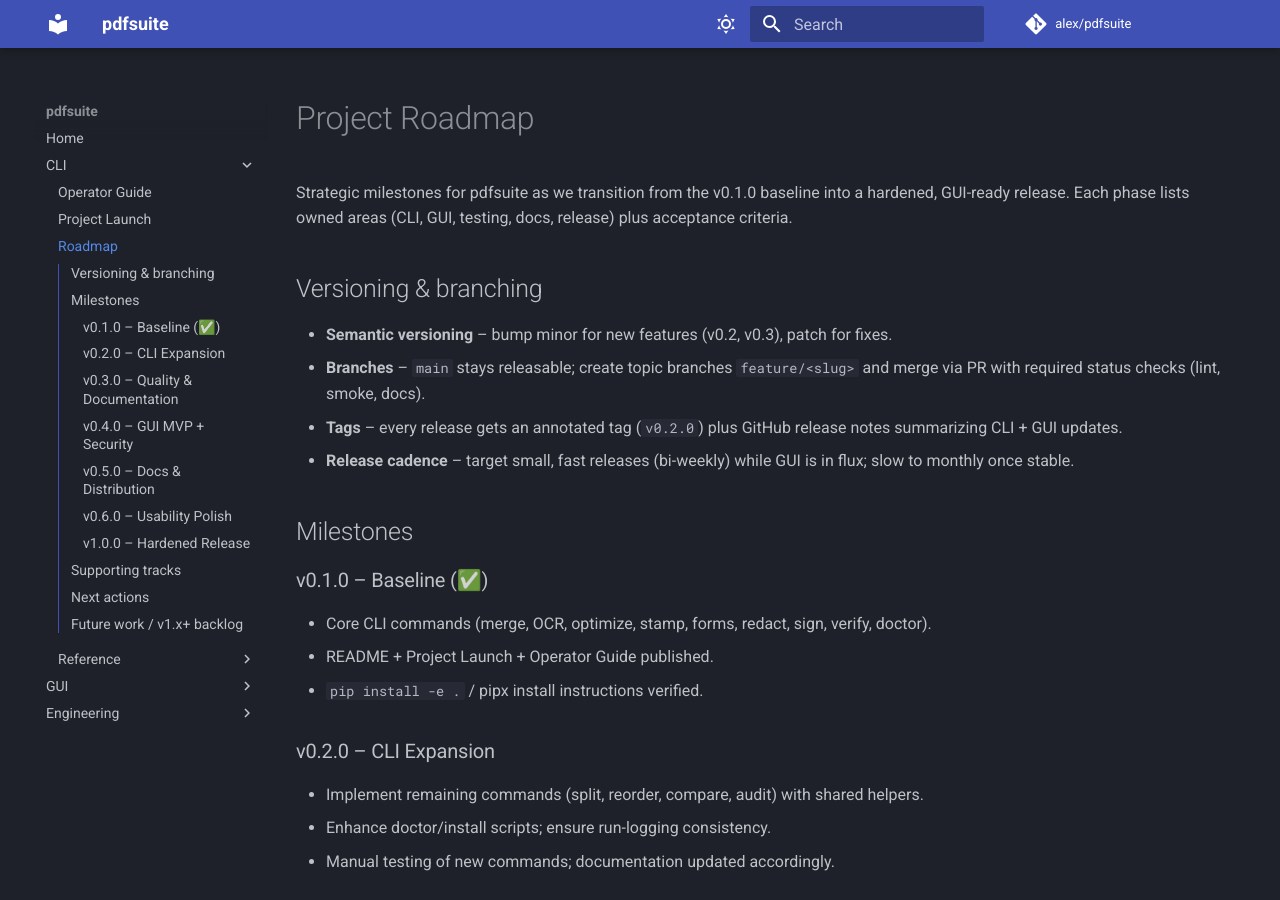
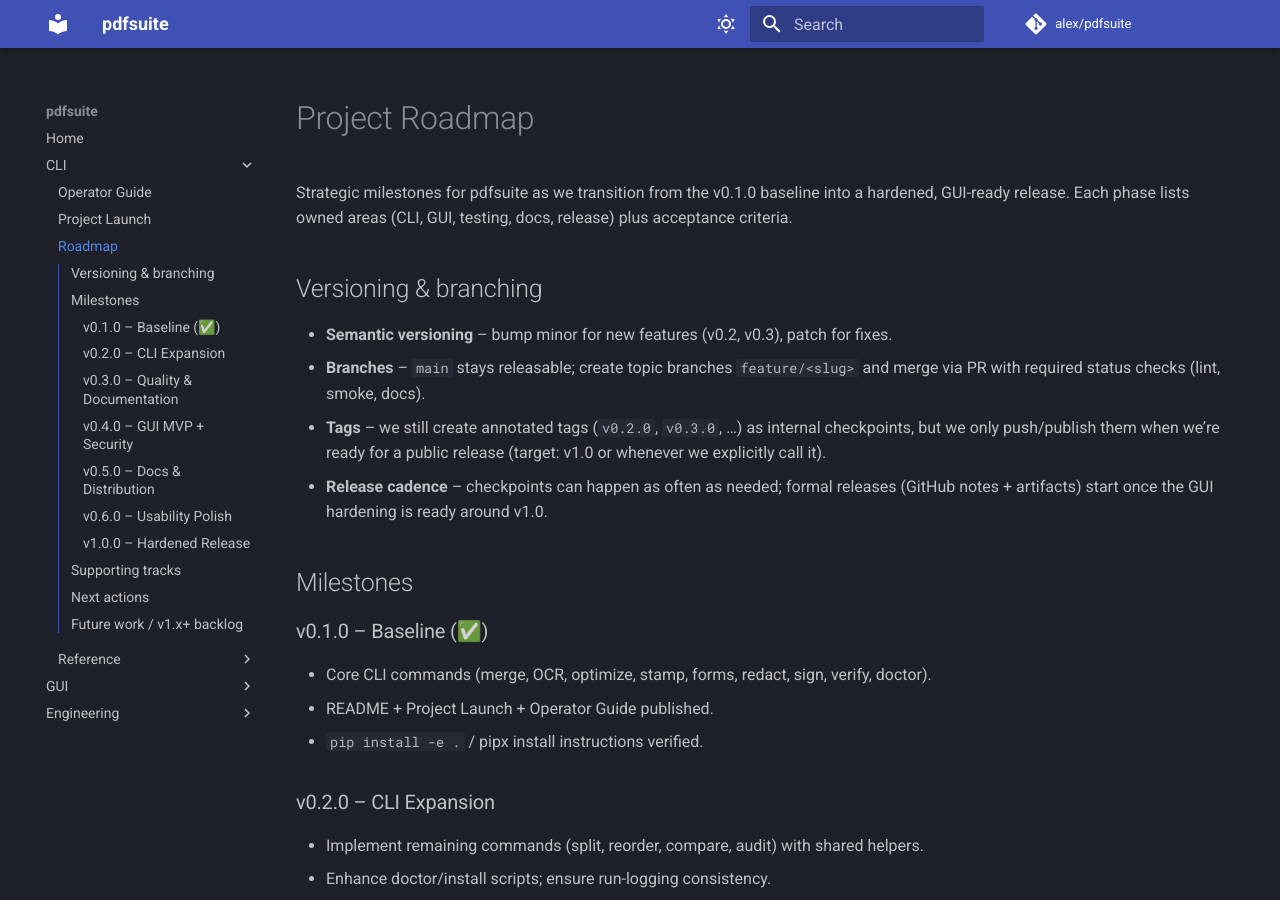
Before and after one commit to Balooog/pdfsuite, an MkDocs documentation site: the page built from docs/ROADMAP.md, in a window 1280 px wide and 900 px high. Built offline with MkDocs 1.6.1 and Material for MkDocs 9.7.7, drawn with Linux system fonts in a browser that asks for light colours; comment, search, counter and statistics services are not loaded; some of the changed text lies outside the part shown.

```diff
--- a/docs/ROADMAP.md
+++ b/docs/ROADMAP.md
@@ -6,8 +6,8 @@
 
 - **Semantic versioning** – bump minor for new features (v0.2, v0.3), patch for fixes.
 - **Branches** – `main` stays releasable; create topic branches `feature/<slug>` and merge via PR with required status checks (lint, smoke, docs).
-- **Tags** – every release gets an annotated tag (`v0.2.0`) plus GitHub release notes summarizing CLI + GUI updates.
-- **Release cadence** – target small, fast releases (bi-weekly) while GUI is in flux; slow to monthly once stable.
+- **Tags** – we still create annotated tags (`v0.2.0`, `v0.3.0`, …) as internal checkpoints, but we only push/publish them when we’re ready for a public release (target: v1.0 or whenever we explicitly call it).
+- **Release cadence** – checkpoints can happen as often as needed; formal releases (GitHub notes + artifacts) start once the GUI hardening is ready around v1.0.
 
 ## Milestones
 
@@ -60,7 +60,7 @@
 
 ## Next actions
 
-1. Cut the v0.2.0 tag (CLI expansion) once smoke + docs sign-off land, then publish annotated release notes.
+1. Cut the v0.2.0 checkpoint tag locally (CLI expansion) once smoke + docs sign-off land; keep it private until we decide to publish a full release.
 1. Stand up GitHub Project board + pytest scaffolding; integrate doc lint + smoke workflow in CI (v0.3.0 gate). See [Project Board](PROJECT_BOARD.md) for column layout and seed issues.
 1. Begin PySide6 skeleton + GUI doc updates once CI foundations are stable (pre-v0.4.0).
 
```
Also changed, not shown: README.md (+1 -1 lines), docs/GUI_OVERVIEW.md (+1 -1 lines), docs/GUI_TECH.md (+2 -2 lines), docs/PROJECT_BOARD.md (+1 -1 lines), docs/RELEASE_PLAYBOOK.md (+1 -1 lines), 1 other file.
